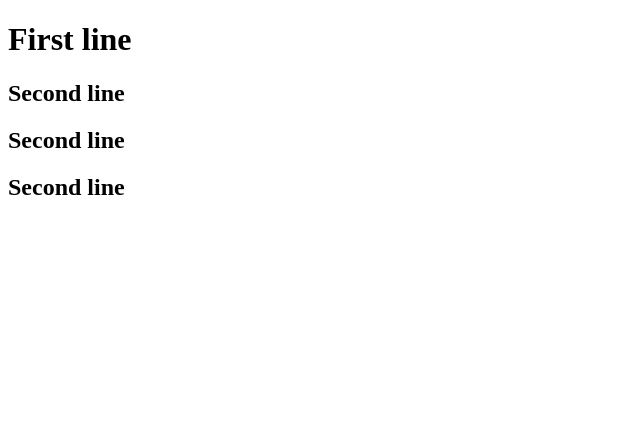
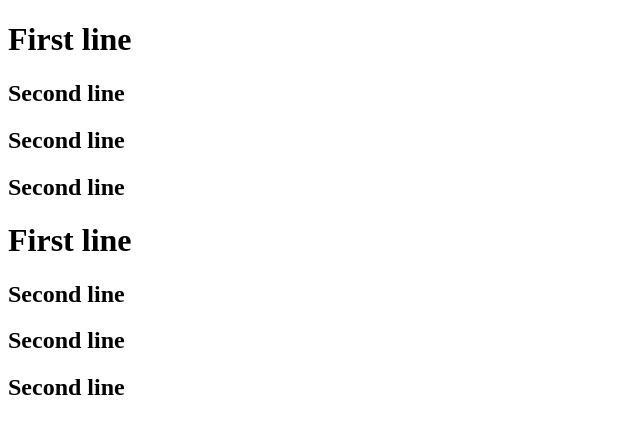
Before and after one commit to 21ro1a0576/html, a plain HTML site: page index.html in a window 1280 px wide. Shown: the whole page, without its empty margins (0-640 px from the left). Drawn offline with Linux system fonts and the light colour scheme.

Commit message:
Update index.html

```diff
--- a/index.html
+++ b/index.html
@@ -5,5 +5,9 @@
         <h2>Second line</h2>
         <h2>Second line</h2>
         <h2>Second line</h2>
+        <h1>First line</h1>
+        <h2>Second line</h2>
+        <h2>Second line</h2>
+        <h2>Second line</h2>
     </body>
 </html>
```
